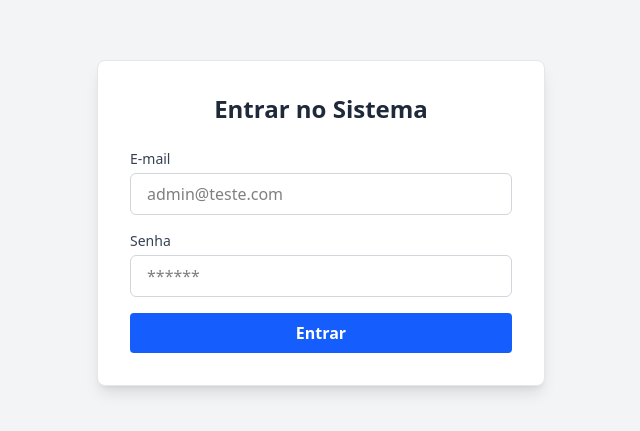
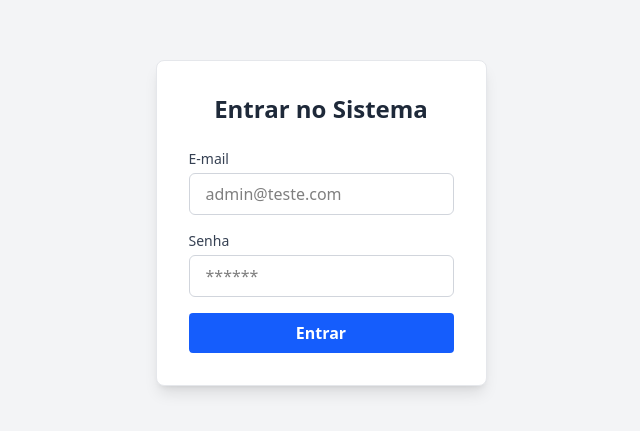
Before and after one commit to JoasNogueira/desafio-tecnico, a Vue app in the folder frontend/: page /login in a window 1280 px wide. Shown: the part 177-608 px from the top of the page, without its empty margins (319-959 px from the left). Built offline with nearby package versions, Linux system fonts and the light colour scheme.

Commit message:
chore(web): ajusta layout global no App.vue com tailwind

```diff
--- a/frontend/src/App.vue
+++ b/frontend/src/App.vue
@@ -1,5 +1,5 @@
 <template>
-  <div class="container">
+  <div class="min-h-screen flex items-center justify-center bg-gray-100">
     <router-view />
   </div>
 </template>
```
